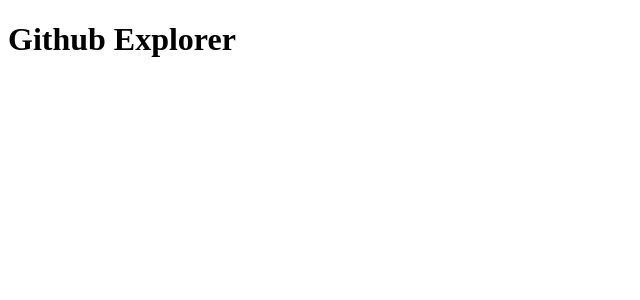
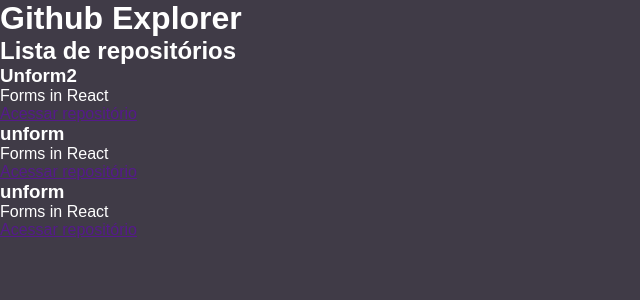
Before and after one commit to thayssn/ignite-reactjs, a React app: page / in a window 1280 px wide. Shown: the top 300 px of the page, without its empty margins (0-640 px from the left). Built offline with nearby package versions, Linux system fonts and the light colour scheme.

Commit message:
Parte 2 - Conceitos Importantes - Primeiro componente

```diff
--- a/src/App.jsx
+++ b/src/App.jsx
@@ -1,5 +1,11 @@
 import React from 'react';
+import './styles/global.scss';
+
+import RepositoryList from './components/RepositoryList';
 
 export function App(){
-    return <h1>Github Explorer</h1>
+    return <>
+        <h1>Github Explorer</h1>
+        <RepositoryList />
+    </>
 }
--- /dev/null
+++ b/src/components/RepositoryList.jsx
@@ -0,0 +1,34 @@
+import React from 'react';
+const repositoryName = 'Unform2';
+
+export default function RepositoryList(){
+    return (
+        <section className="repository-list">
+            <h2>Lista de repositórios</h2>
+
+            <ul>
+                <li>
+                    <h3>{ repositoryName}</h3>
+                    <p>Forms in React</p>
+                    <a href="">
+                        Acessar repositório
+                    </a>
+                </li>
+                <li>
+                    <h3>unform</h3>
+                    <p>Forms in React</p>
+                    <a href="">
+                        Acessar repositório
+                    </a>
+                </li>
+                <li>
+                    <h3>unform</h3>
+                    <p>Forms in React</p>
+                    <a href="">
+                        Acessar repositório
+                    </a>
+                </li>
+            </ul>
+        </section>
+    )
+}
```
